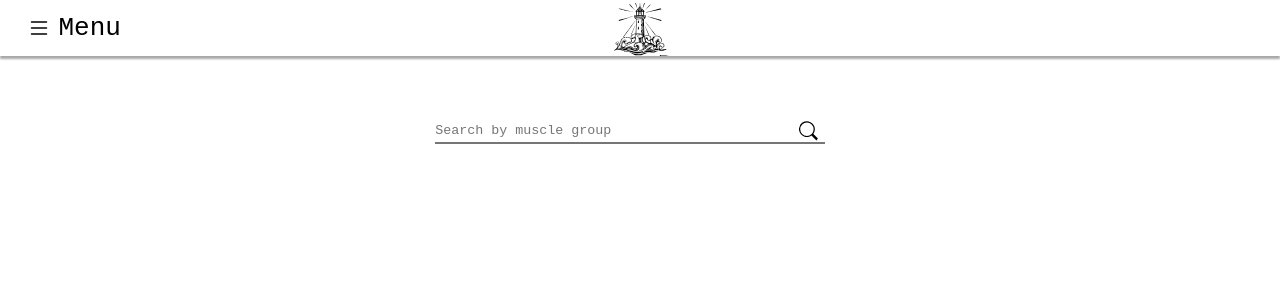
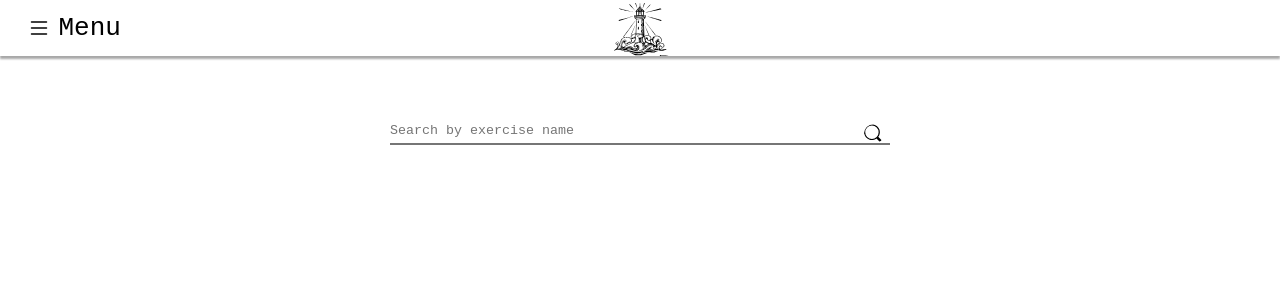
Before and after one commit to Gozi1/LH-FIT, a Next.js app: page /search in a window 1280 px wide. Shown: the top 300 px of the page. Built offline with nearby package versions, Linux system fonts and the light colour scheme.

Commit message:
Build search cards for search results. Tweak search bar and onAdd functions to work

```diff
--- a/src/components/SearchBar.jsx
+++ b/src/components/SearchBar.jsx
@@ -26,12 +26,13 @@ const SearchBar = (props) => {
 		if (params.name) {
 			const options = {
 				method: 'GET',
-				url: 'http://localhost:8080/api/exercises',
+				url: 'http://localhost:8080/api/exercises/search',
 				params: { search: params.name },
 			};
 			axios
 				.request(options)
 				.then((response) => {
+					console.log(options)
 					console.log(response);
 					setParams((prev) => ({ ...prev, exercises: response.data }));
 				})
@@ -49,19 +50,17 @@ const SearchBar = (props) => {
 		>
 			<div className={styles['search-bar']}>
 				<input
-					placeholder='Search by muscle group'
+					placeholder='Search by exercise name'
 					type='text'
 					value={input}
 					onChange={(e) => setInput(e.target.value)}
-					className={styles['search-bar']}
+				  className={styles['search-bar-input']}
 					onKeyDown={(e) => {
 						if (e.key === 'Enter') {
 							handleSubmit();
 						}
 					}}
-				></input>
-			</div>
-			<div>
+				/>
 				<BsSearch className={styles['search-button']} onClick={handleSubmit} />
 			</div>
 			<div>
@@ -71,20 +70,7 @@ const SearchBar = (props) => {
 						name={exercise.name}
 						onAdd={() => onAdd(exercise)}
 					/>
-					// <SearchList
-					// 	key={exercise.name}
-					// 	name={exercise.name}
-					// 	sets={3}
-					// 	reps={10}
-					// 	muscleGroup={exercise.muscle}
-					// 	equipment={exercise.equipment}
-					// 	instructions={exercise.instructions}
-					// 	onAdd={() => onAdd(exercise)}
-					// 	onRemove={() => onRemove(exercise.name)}
-					//  />
-					// <div key={i} className={'search-result'}>
-					// 	{exercise.name}
-					// </div>
+
 				))}
 			</div>
 		</form>
--- a/src/components/SearchItem.jsx
+++ b/src/components/SearchItem.jsx
@@ -1,16 +1,18 @@
 import React from "react";
-import styles from '../styles/Exercise.module.scss'
+import styles from '../styles/searchItems.module.scss'
+import { BsPatchPlus, BsCaretDown } from 'react-icons/bs';
+
 
 const SearchItem = (props) => {
 
-  const { name, onAdd } = props;
+  const { name, onAdd, exercise } = props;
 
   return (
-      <div>
-        {name}
-        <button onClick={onAdd}>
-        ADD+
-        </button>
+      <div className={styles['current-search-container']}>
+        <h4>{name}</h4>
+        <div className={styles['add-button']}>
+				<BsPatchPlus onClick={() => onAdd(exercise)} />
+        </div>
       </div>
 
   )
--- a/src/pages/create-a-workout.js
+++ b/src/pages/create-a-workout.js
@@ -59,9 +59,9 @@ function HomePage() {
 	//adds keys to exercises
 	const addKeys = (exercises, type = '') => {
 		const Obj = {
-			hypertropy: { sets: 5, reps: 9 },
-			strength: { sets: 3, reps: 10 },
-			endurance: { sets: 6, reps: 8 },
+			hypertropy: { sets: 4, reps: 12 },
+			strength: { sets: 4, reps: 6 },
+			endurance: { sets: 4, reps: 15 },
 			'': { sets: 5, reps: 2 },
 		};
 		return exercises.map((exercise) => {
--- a/src/styles/search.module.css
+++ b/src/styles/search.module.css
@@ -1,8 +1,9 @@
 .search-form {
   display: flex;
-  flex-direction: row;
+  flex-direction: column;
   justify-content: center;
   padding-top: 10px;
+  width: 500px;
 
 }
 
@@ -11,10 +12,19 @@
   justify-content: center;
   }
 
+.search-bar-input {
+  width: 100%;
+  padding-top: 5px;
+  padding-bottom: 5px;
+  border-top: none;
+  border-left: none;
+  border-right: none;
+}
+
 .search-bar{
-  padding-right: 10px;
+  position: relative;
   height: 2rem;
-  width: 30rem;
+  width: 100%;
   border-top: none;
   border-left: none;
   border-right: none;
@@ -27,8 +37,10 @@
   /* border: none; */
 }
 .search-button {
+  position: absolute;
+  top: 60%;
 
-  height: 2rem;
+  /* height: 2rem; */
   font-size: 1.5rem;
   cursor: pointer;
   text-align: center;
@@ -39,12 +51,12 @@
   border: none;
   border-radius: 10px;
   /* box-shadow: 0 3px #999; */
-  transform: translateX(-2rem);
+  transform: translate(-2rem, -50%);
 }
 
 .search-button:hover {
     /* background-color: black; */
     color: grey;
     /* box-shadow: 0 5px #666; */
-    transform: translateY(1px)translateX(-2rem);;
+    /* transform: translateY(1px)translateX(-2rem);; */
   }
--- /dev/null
+++ b/src/styles/searchItems.module.scss
@@ -0,0 +1,20 @@
+.current-search-container{
+  border: 1px solid black;
+  display: flex;
+  flex-direction: row;
+  align-items: center;
+  justify-content: space-between;
+  margin-top: 7px;
+  font-family: 'Poppins', sans-serif;
+  padding: 5px;
+  width: 100%;
+}
+
+.add-button{
+  cursor: pointer;
+  transition: all ease 0.5s;
+  &:hover{
+    transform: scale(1.4);
+    color: green;
+  }
+}
```
